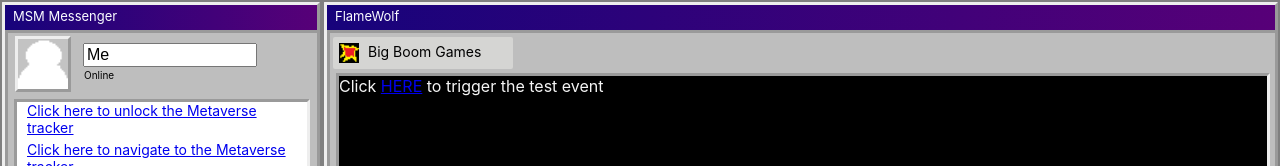
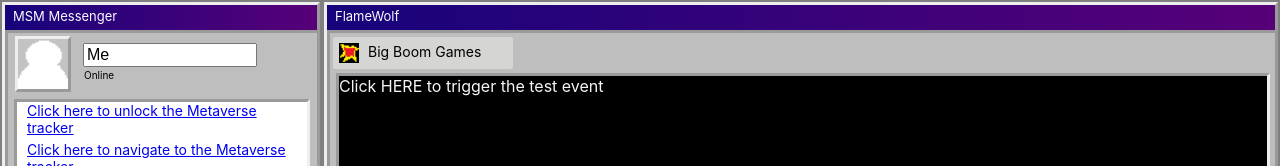
Before and after one commit to siege918/metaverse, a React (Create React App) app: page / in a window 1280 px wide. Shown: the top 166 px of the page. Built offline with nearby package versions, Linux system fonts and the light colour scheme.

Commit message:
Add conditional rendering of event links

```diff
--- a/src/App.css
+++ b/src/App.css
@@ -225,6 +225,20 @@
   color:whitesmoke;
 }
 
+.EventLink {
+  color: inherit;
+  text-decoration: none;
+}
+
+.EventLink.Active {
+  background-color: rgba(235, 229, 52, .5);
+  cursor: pointer;
+}
+
+.EventLink.Inactive {
+  cursor: text;
+}
+
 @keyframes shake {
   0% { transform: translate(0px, 1px) rotate(0deg); }
   100% { transform: translate(0px, -1px) rotate(0deg); }
--- a/src/browser/EventTrigger.tsx
+++ b/src/browser/EventTrigger.tsx
@@ -1,5 +1,6 @@
 import React from "react";
 import CommonProps from "../CommonProps";
+import { EventFlagMap } from "../events";
 
 export type EventTriggerProps = {
     eventName: string;
@@ -8,6 +9,17 @@
 export class EventTrigger extends React.Component<EventTriggerProps> {
     render() {
         const { triggerChatEvent, eventName, children } = this.props;
-        return <a className="EventLink" href='#/' onClick={() => { triggerChatEvent(eventName) }}>{children}</a>;
+
+        const flag = EventFlagMap[eventName]?.visibleFlag;
+
+        const isActive = !flag || this.props.FlagMap[flag];
+
+        const onClick = () => {
+            if (isActive) {
+                triggerChatEvent(eventName)
+            }
+        }
+
+        return <a className={`EventLink ${isActive ? 'Active' : 'Inactive'}`} href='#/' onClick={ onClick } draggable="false">{children}</a>;
     }
 }
--- a/src/chat/Chat.tsx
+++ b/src/chat/Chat.tsx
@@ -6,7 +6,7 @@
 import UserMessage from './Messages/UserMessage';
 import { UserKey } from './Users';
 import { LoremIpsum } from 'lorem-ipsum';
-import EventMap from '../events';
+import { EventMap, EventFlagMap } from '../events';
 import { get, timeout } from '../helpers';
 
 interface ChatState {
@@ -124,6 +124,11 @@
 
     processEvent = async (eventId: string) => {
         const event = EventMap[eventId];
+        const eventFlags = EventFlagMap[eventId];
+
+        if (eventFlags) {
+            this.props.FlagMap[eventFlags.triggeredFlag as string] = true;
+        }
 
         if (event) {
             for (const eventItem of event) {
--- a/src/events/index.ts
+++ b/src/events/index.ts
@@ -1,3 +1,4 @@
+import { Flags } from '../Flags';
 import { ChatEvent } from './ChatEvent';
 import TestEvent from './TestEvent';
 
@@ -5,8 +6,21 @@
     [key: string]: ChatEvent;
 }
 
-const EventMap: IEventMap = {
+interface EventFlags {
+    visibleFlag?: Flags;
+    triggeredFlag?: Flags;
+}
+
+interface IEventFlagMap {
+    [key: string]: EventFlags
+}
+
+export const EventMap: IEventMap = {
     TestEvent
 };
 
-export default EventMap;
+export const EventFlagMap: IEventFlagMap = {
+    "TestEvent": {
+        visibleFlag: Flags.HasUnlockedMetaverseTracker
+    }
+};
```
